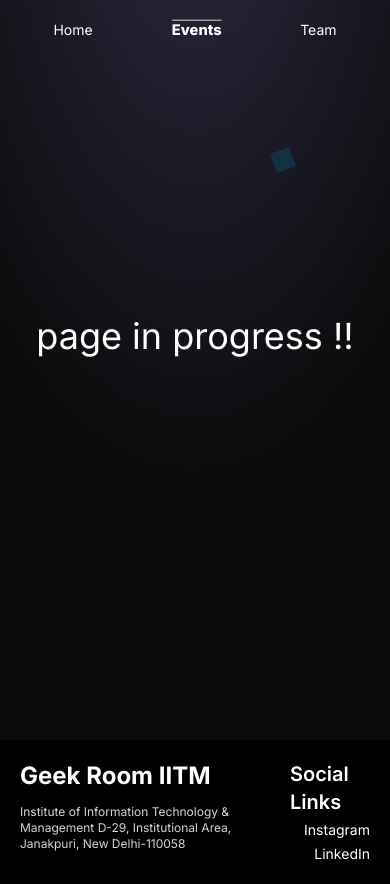
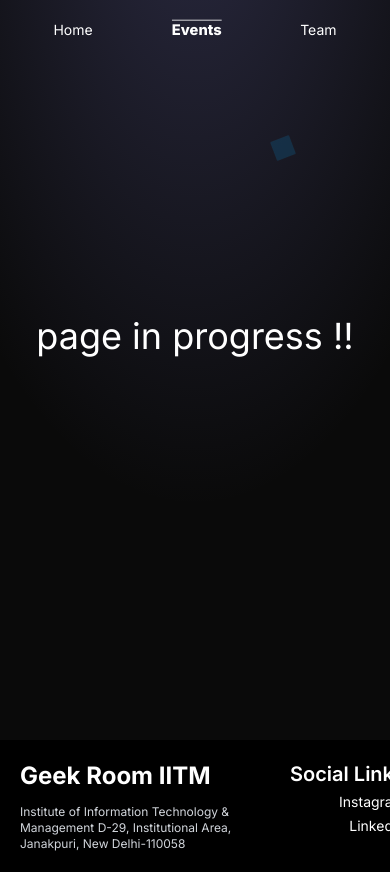
Before and after one commit to ParnikaMathur15/GR-Website, a Next.js app: page /events in a window 390 px wide. Built offline with nearby package versions, Linux system fonts and the light colour scheme.

Commit message:
fixed wrap of social links Footer

```diff
--- a/app/_components/Footer.js
+++ b/app/_components/Footer.js
@@ -10,7 +10,7 @@ function Footer() {
             D-29, Institutional Area, Janakpuri, New Delhi-110058</p>
         </div>
         <div>
-            <h1 className='text-white text-xl sm:text-3xl font-semibold'>Social Links</h1>
+            <h1 className='text-white text-xl sm:text-3xl font-semibold whitespace-nowrap'>Social Links</h1>
             <div className='flex gap-2 mt-1 sm:mt-3 justify-end'>
                 <Instagram className='text-white hidden sm:flex' size={25}/>
                 <p className='text-white text-sm sm:text-lg'>Instagram</p>
```
